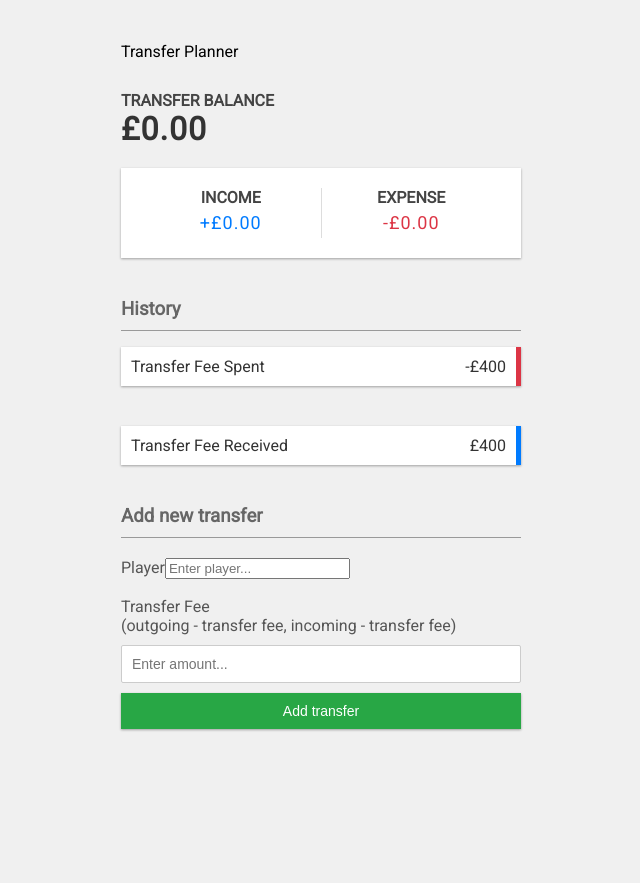
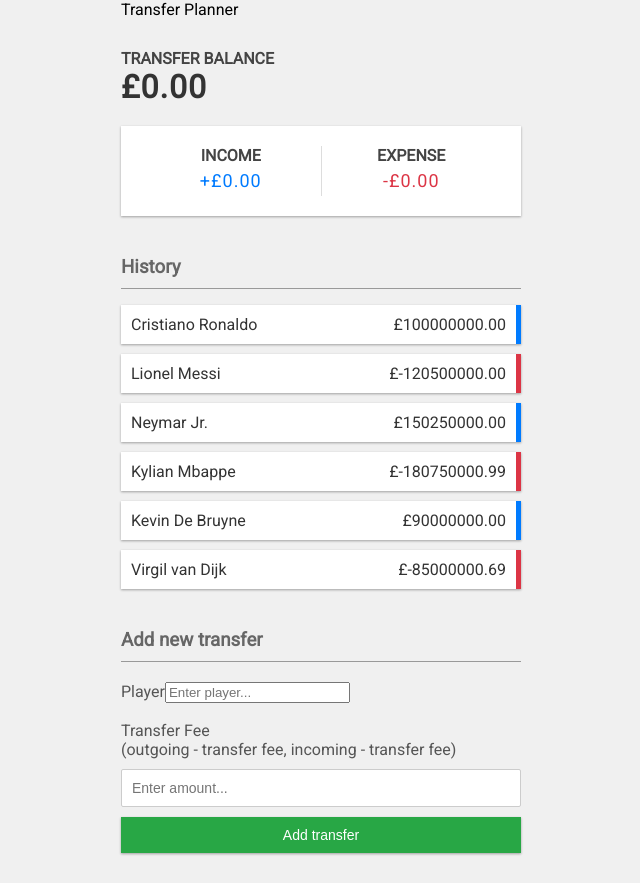
Before and after one commit to DMould123/fm-transfer-budget-app, a Vue app: page / in a window 1280 px wide. Shown: the whole page, without its empty margins (319-959 px from the left). Before the commit the page ends 800 px from the top, so only its background shows below. Built offline with nearby package versions, Linux system fonts and the light colour scheme.

Commit message:
Created a dummy transfers array, added defineProps for this. Included script setup to all files

```diff
--- a/src/App.vue
+++ b/src/App.vue
@@ -3,24 +3,26 @@
   <div class="container">
     <Balance />
     <IncomeOutgoings />
-    <TransfersList />
+    <TransfersList :transfers="transfers" />
     <AddTransfer />
   </div>
 </template>
 
-<script>
+<script setup>
   import Header from './components/Header.vue'
   import Balance from './components/Balance.vue'
   import IncomeOutgoings from './components/IncomeOutgoings.vue'
   import TransfersList from './components/TransfersList.vue'
   import AddTransfer from './components/AddTransfer.vue'
-  export default {
-    components: {
-      Header,
-      Balance,
-      IncomeOutgoings,
-      TransfersList,
-      AddTransfer
-    }
-  }
+
+  import { ref } from 'vue'
+
+  const transfers = ref([
+    { id: 1, name: 'Cristiano Ronaldo', amount: 100000000.0 },
+    { id: 2, name: 'Lionel Messi', amount: -120500000.0 },
+    { id: 3, name: 'Neymar Jr.', amount: 150250000.0 },
+    { id: 4, name: 'Kylian Mbappe', amount: -180750000.99 },
+    { id: 5, name: 'Kevin De Bruyne', amount: 90000000.0 },
+    { id: 6, name: 'Virgil van Dijk', amount: -85000000.69 }
+  ])
 </script>
--- a/src/components/TransfersList.vue
+++ b/src/components/TransfersList.vue
@@ -1,14 +1,24 @@
 <template>
   <h3>History</h3>
   <ul id="list" class="list">
-    <li class="minus">
-      Transfer Fee Spent <span>-£400</span><button class="delete-btn">x</button>
-    </li>
-  </ul>
-  <ul id="list" class="list">
-    <li class="plus">
-      Transfer Fee Received <span>£400</span
+    <li
+      v-for="transfer in transfers"
+      :key="transfer.id"
+      :class="transfer.amount < 0 ? 'minus' : 'plus'"
+    >
+      {{ transfer.name }} <span>£{{ transfer.amount.toFixed(2) }}</span
       ><button class="delete-btn">x</button>
     </li>
   </ul>
 </template>
+
+<script setup>
+  import { defineProps } from 'vue'
+
+  const props = defineProps({
+    transfers: {
+      type: Array,
+      required: true
+    }
+  })
+</script>
```
